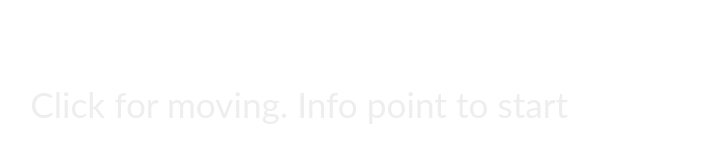
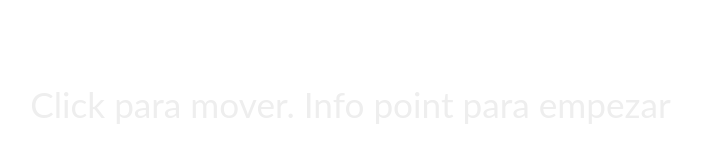
Before and after one commit to SteelTitansax/mplGamePresentationSpanish, a website built with Vite: page index.html in a window 1280 px wide. Shown: the full height of the page, 41-742 px from the left. Built offline with nearby package versions, Linux system fonts and the light colour scheme; files whose address does not match are found by name; what kaboom would draw is missing.

Commit message:
Update index.html

```diff
--- a/index.html
+++ b/index.html
@@ -76,7 +76,7 @@
     </style>
     <div id="app">
       <div>
-        <p class="note">Click for moving. Info point to start</p>
+        <p class="note">Click para mover. Info point para empezar</p>
         <div id="textbox-container" style="display: none">
           <div id="textbox">
             <p id="dialogue" class="ui-text"></p>
```
